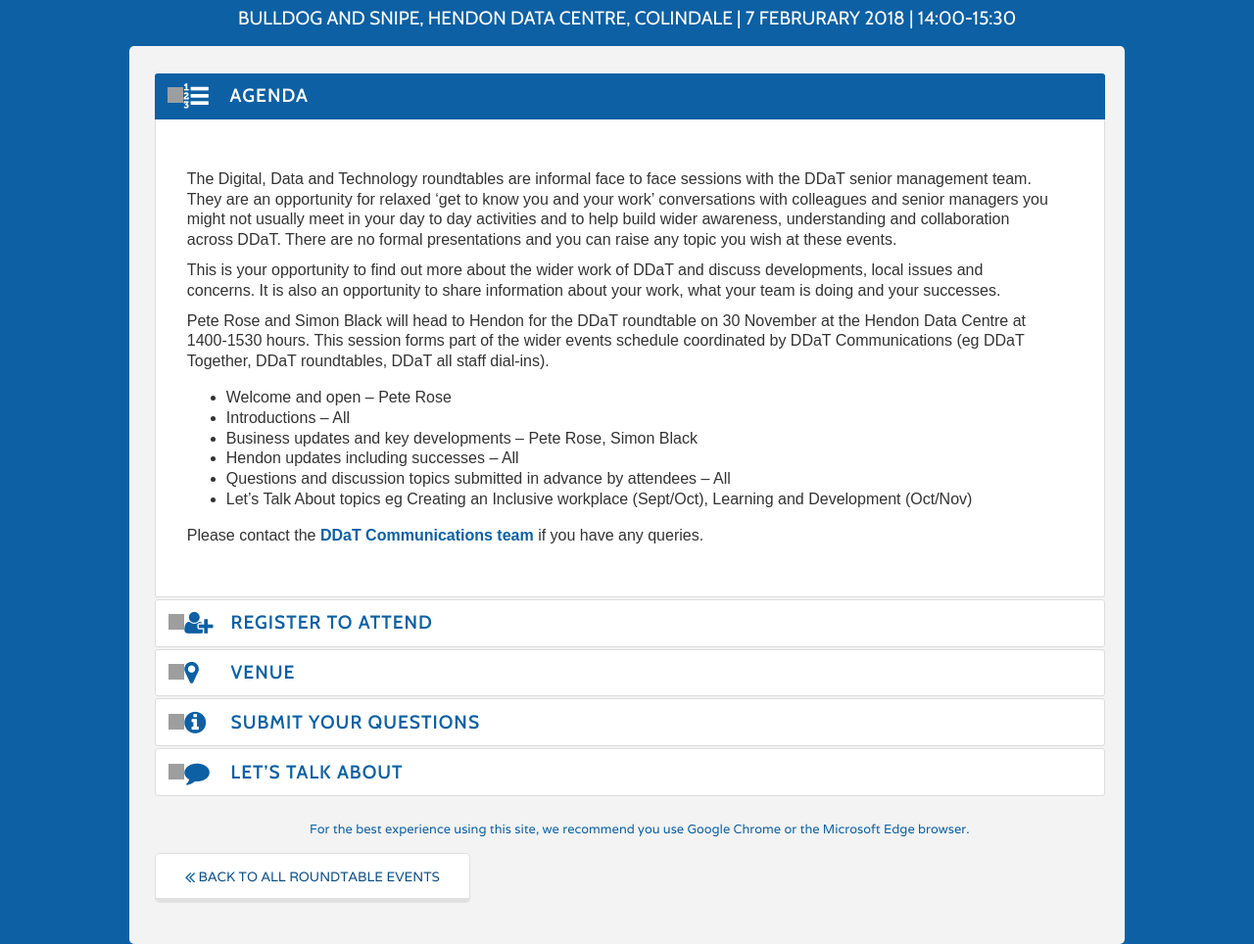
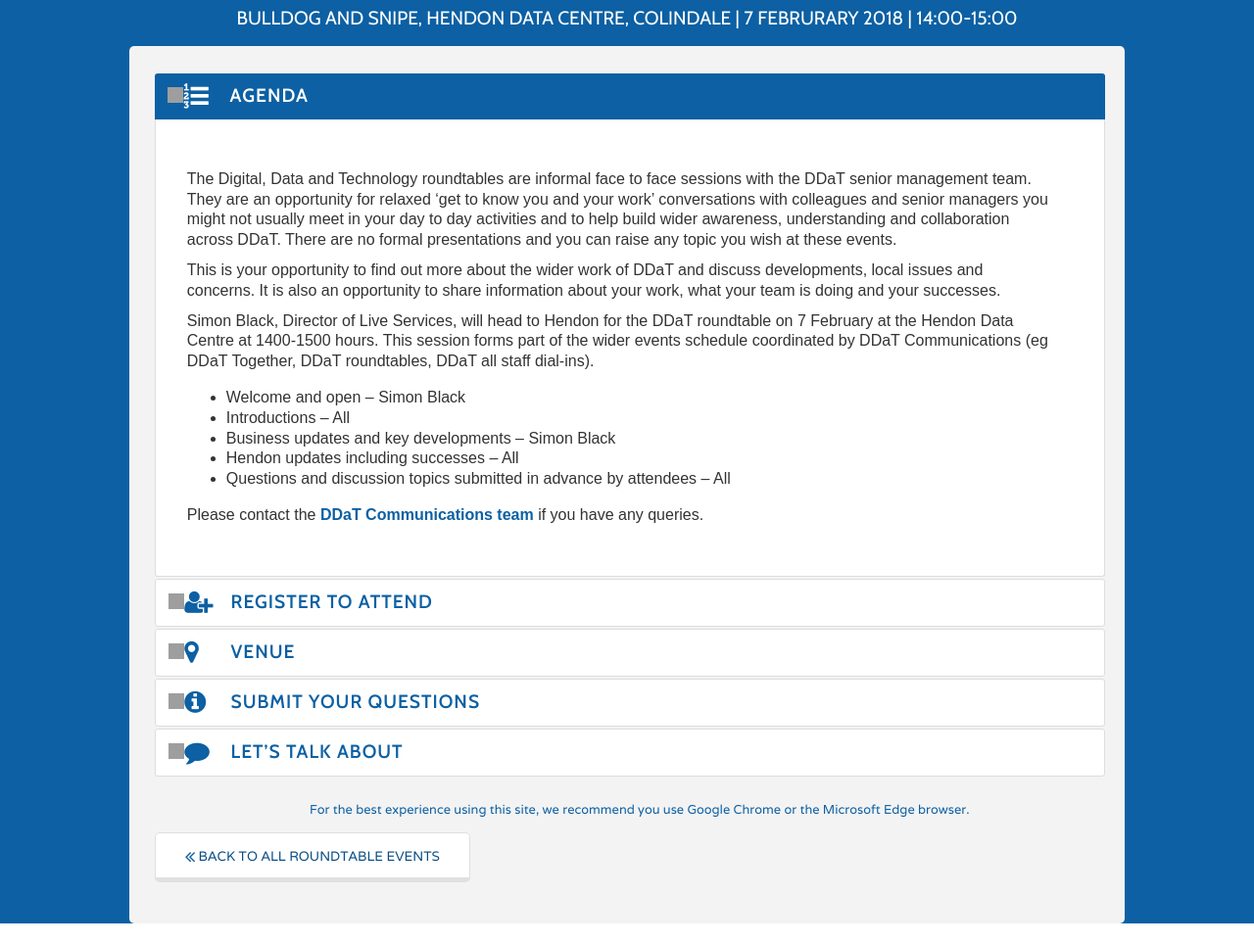
Before and after one commit to amyeverett1/ddat-together-roundtable, a PHP site: page /hendon.php in a window 1280 px wide, after a click on "AGENDA". Shown: the part 120-1084 px from the top of the page at 98% size. After the commit the page ends 1063 px from the top, so only its background shows below. Run offline with PHP 8.4, Linux system fonts and the light colour scheme; grey boxes are pictures that could not be loaded.

Commit message:
content updates to hendon

```diff
--- a/hendon.php
+++ b/hendon.php
@@ -3,7 +3,7 @@
 </header>
 
 <div class="date">
-    <span>Bulldog and Snipe, Hendon Data Centre, Colindale | 7 Februrary 2018 | 14:00-15:30</span>
+    <span>Bulldog and Snipe, Hendon Data Centre, Colindale | 7 Februrary 2018 | 14:00-15:00</span>
 </div>
 
 <div class="container index">
@@ -19,16 +19,15 @@
 
 <p>This is your opportunity to find out more about the wider work of DDaT and discuss developments, local issues and concerns. It is also an opportunity to share information about your work, what your team is doing and your successes.</p>
 
-<p>Pete Rose and Simon Black will head to Hendon for the DDaT roundtable on 30 November at the Hendon Data Centre at 1400-1530 hours. This session forms part of the wider events schedule coordinated by DDaT Communications (eg DDaT Together, DDaT roundtables, DDaT all staff dial-ins).</p>
+<p>Simon Black, Director of Live Services, will head to Hendon for the DDaT roundtable on 7 February at the Hendon Data Centre at 1400-1500 hours. This session forms part of the wider events schedule coordinated by DDaT Communications (eg DDaT Together, DDaT roundtables, DDaT all staff dial-ins).</p>
 
 
 <ul>
-<li>Welcome and open – Pete Rose</li>
+<li>Welcome and open – Simon Black</li>
 <li>Introductions – All</li>
-<li>Business updates and key developments – Pete Rose, Simon Black</li>
+<li>Business updates and key developments – Simon Black</li>
 <li>Hendon updates including successes – All</li>
 <li>Questions and discussion topics submitted in advance by attendees – All</li>
-<li>Let’s Talk About topics eg Creating an Inclusive workplace (Sept/Oct), Learning and Development (Oct/Nov)</li>
     </ul>
 
 <p>Please contact the <a href="mailto:HODDaTcommunications@homeoffice.gsi.gov.uk">DDaT Communications team</a> if you have any queries.</p>
```
